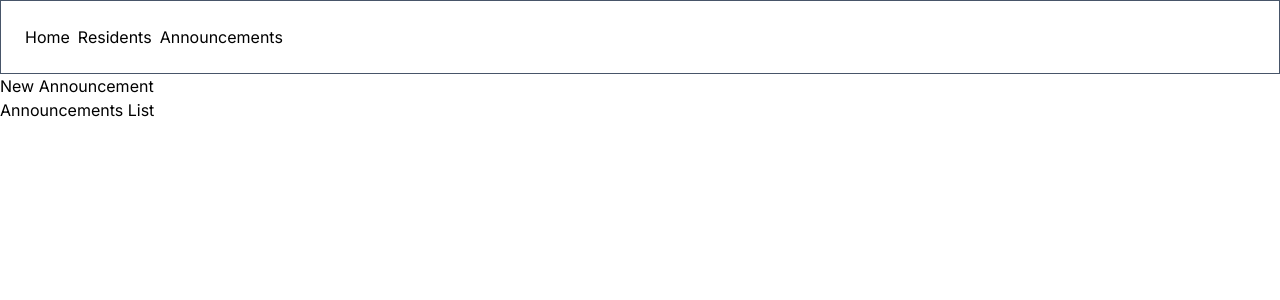
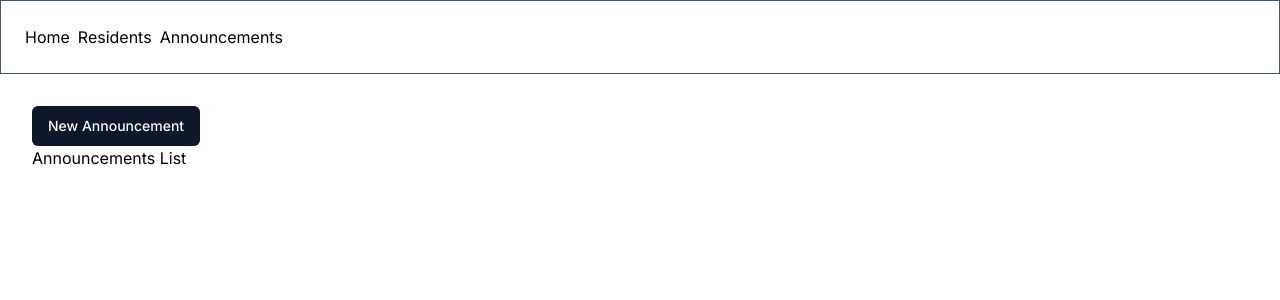
Before and after one commit to Arol15/announce-ease, a Next.js app: page /announcements in a window 1280 px wide. Shown: the top 300 px of the page. Built offline with nearby package versions, Linux system fonts and the light colour scheme.

Commit message:
remove env from git and add latest changes

```diff
--- a/app/announcements/page.tsx
+++ b/app/announcements/page.tsx
@@ -1,13 +1,14 @@
 import Link from "next/link";
+import { Button } from "@/components/ui/button";
 
 const AnnouncementsPage = () => {
   return (
-    <>
-      <button>
+    <div className="p-8">
+      <Button>
         <Link href="/announcements/new">New Announcement</Link>
-      </button>
+      </Button>
       <div>Announcements List</div>
-    </>
+    </div>
   );
 };
 
--- a/app/residents/new/page.tsx
+++ b/app/residents/new/page.tsx
@@ -1,4 +1,4 @@
-export default function newResidentPage() {
+export default function NewResidentPage() {
   return (
     <div>
       <h1>Form to Add Resident</h1>
```
Also changed, not shown: 2 other files (tests, documents, lock files or other folders).
